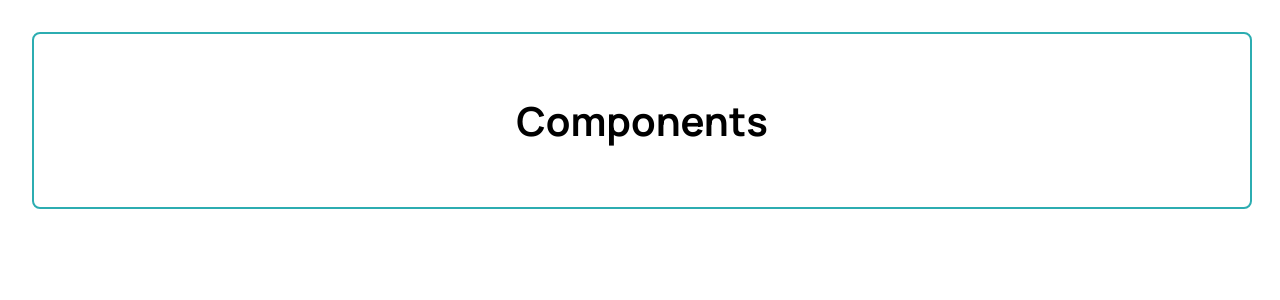
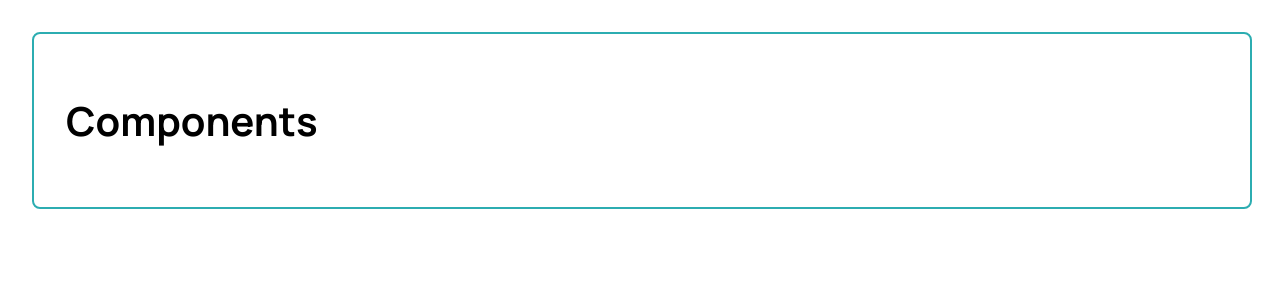
Before and after one commit to include-davis/ielc_repo, a React (Create React App) app: page /components in a window 1280 px wide. Shown: the top 300 px of the page. Built offline with nearby package versions, Linux system fonts and the light colour scheme.

Commit message:
Removed the align-items center
Concern of the components taking parent centering rules and centering only in the components page

```diff
--- a/src/Pages/CSS/Components.css
+++ b/src/Pages/CSS/Components.css
@@ -12,6 +12,4 @@
     border: solid 2px var(--secondary-teal);
     border-radius: 8px;
 
-    align-items: center;
-    text-align: center;
 }
```
